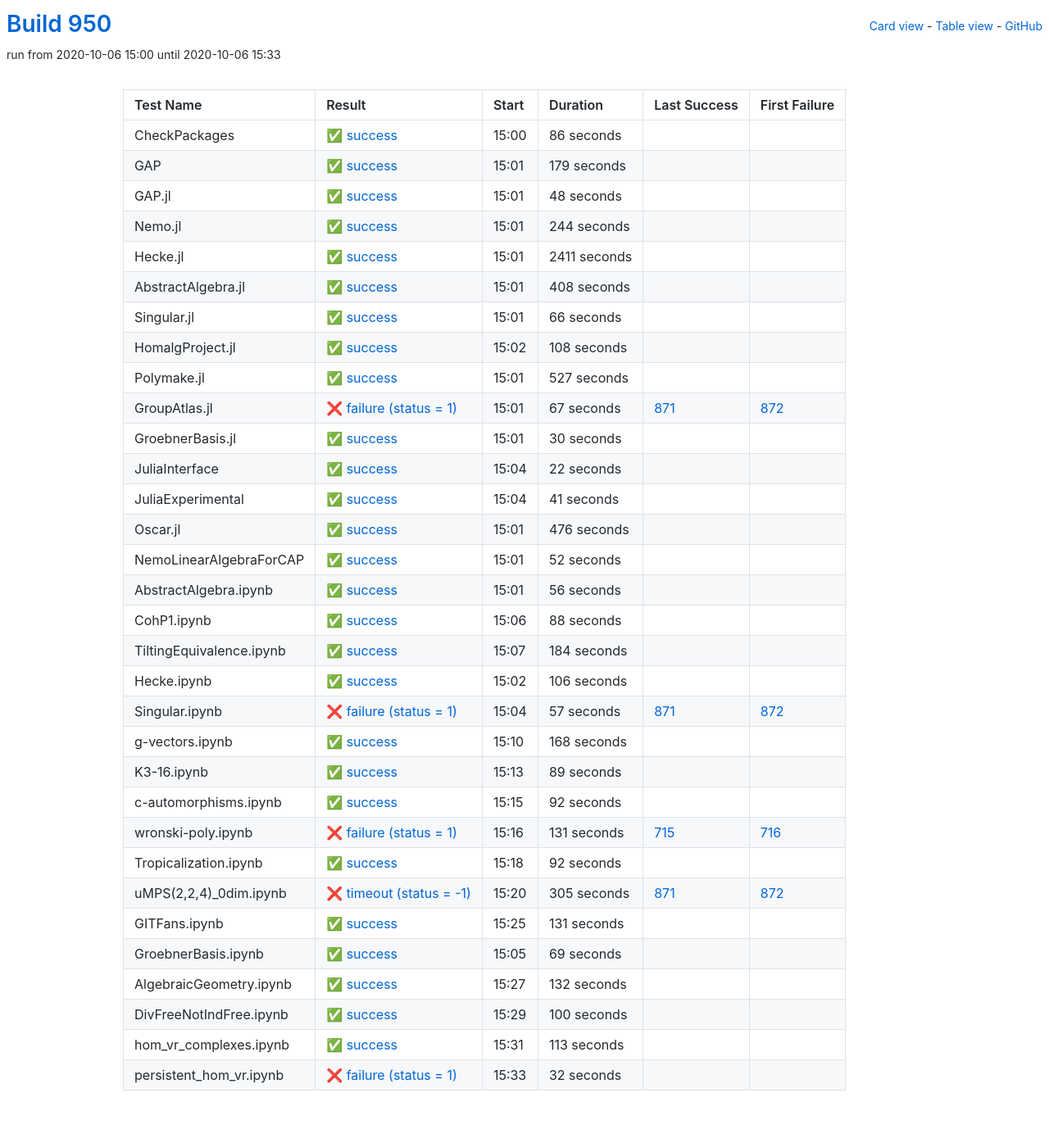
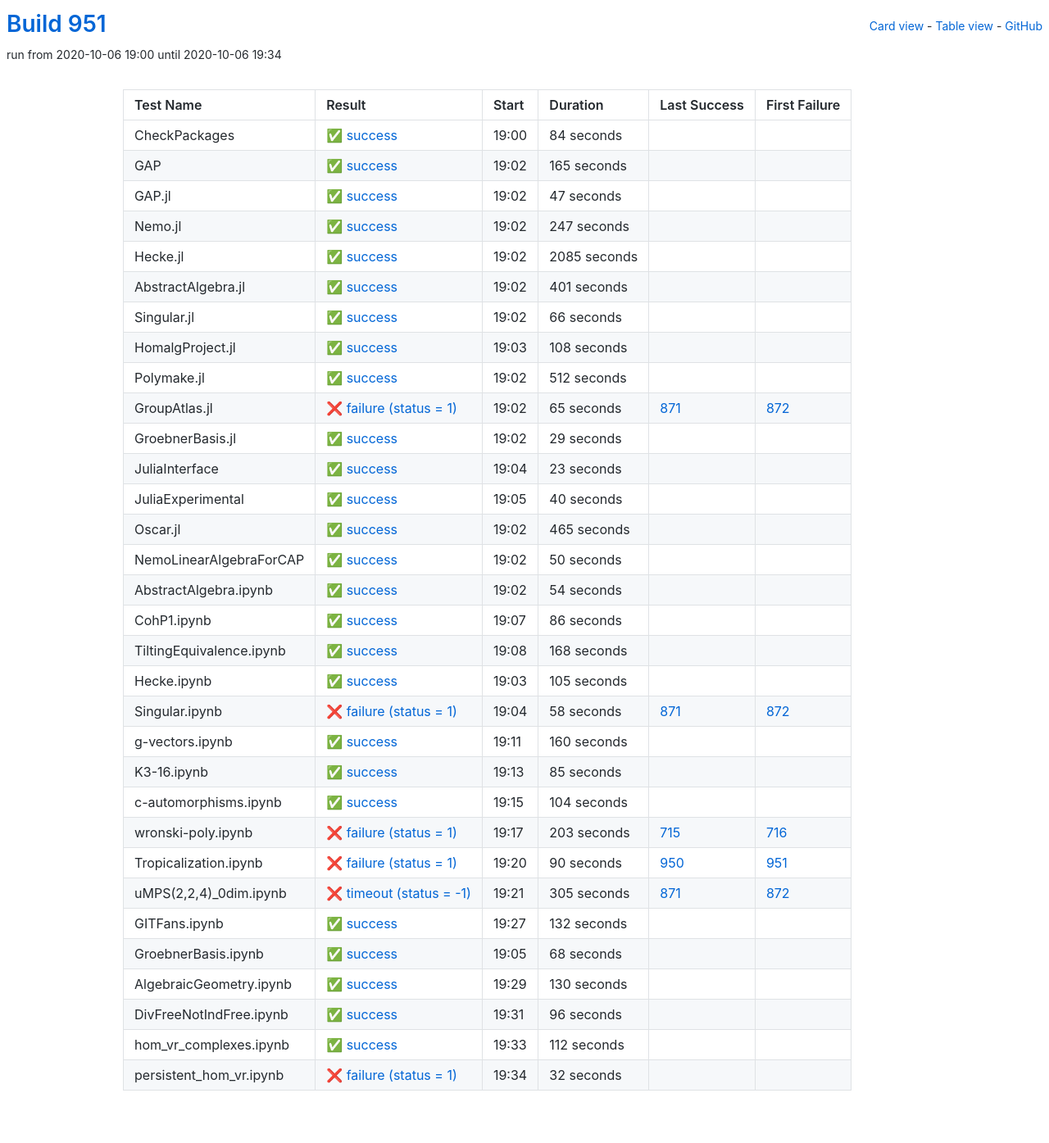
Before and after one commit to oscar-system/oscar-ci-status-stable, a Jekyll site: the page built from table.html, in a window 1280 px wide. Shown: the whole page at 82% size. Built offline with Jekyll 4.4.1, drawn with Linux system fonts in a browser that asks for light colours.

Commit message:
Build #951

```diff
--- a/_data/ci.yml
+++ b/_data/ci.yml
@@ -1,6 +1,6 @@
 ---
-build: 950
-build_url: https://oscarci.mathematik.uni-kl.de/job/oscar-stable/950/
+build: 951
+build_url: https://oscarci.mathematik.uni-kl.de/job/oscar-stable/951/
 job: oscar-stable
 organization: oscar-system
 repo: oscar-ci-status-stable
@@ -8,80 +8,80 @@ repourl: https://github.com/oscar-system/oscar-ci-status-stable
 tests:
 - name: CheckPackages
   id: checkpackages
-  log: https://oscarci.mathematik.uni-kl.de/job/oscar-stable/950/artifact/logs/build-950/CheckPackages.log
-  start: 2020-10-06 15:00
+  log: https://oscarci.mathematik.uni-kl.de/job/oscar-stable/951/artifact/logs/build-951/CheckPackages.log
+  start: 2020-10-06 19:00
   success: true
   exitcode: 0
   status: success
-  duration: 86
+  duration: 84
   last_success: false
   last_success_url:
   first_failure: false
   first_failure_url:
 - name: GAP
   id: gap
-  log: https://oscarci.mathematik.uni-kl.de/job/oscar-stable/950/artifact/logs/build-950/GAP.log
-  start: 2020-10-06 15:01
+  log: https://oscarci.mathematik.uni-kl.de/job/oscar-stable/951/artifact/logs/build-951/GAP.log
+  start: 2020-10-06 19:02
   success: true
   exitcode: 0
   status: success
-  duration: 179
+  duration: 165
   last_success: false
   last_success_url:
   first_failure: false
   first_failure_url:
 - name: GAP.jl
   id: gap-jl
-  log: https://oscarci.mathematik.uni-kl.de/job/oscar-stable/950/artifact/logs/build-950/GAP.jl.log
-  start: 2020-10-06 15:01
+  log: https://oscarci.mathematik.uni-kl.de/job/oscar-stable/951/artifact/logs/build-951/GAP.jl.log
+  start: 2020-10-06 19:02
   success: true
   exitcode: 0
   status: success
-  duration: 48
+  duration: 47
   last_success: false
   last_success_url:
   first_failure: false
   first_failure_url:
 - name: Nemo.jl
   id: nemo-jl
-  log: https://oscarci.mathematik.uni-kl.de/job/oscar-stable/950/artifact/logs/build-950/Nemo.jl.log
-  start: 2020-10-06 15:01
+  log: https://oscarci.mathematik.uni-kl.de/job/oscar-stable/951/artifact/logs/build-951/Nemo.jl.log
+  start: 2020-10-06 19:02
   success: true
   exitcode: 0
   status: success
-  duration: 244
+  duration: 247
   last_success: false
   last_success_url:
   first_failure: false
   first_failure_url:
 - name: Hecke.jl
   id: hecke-jl
-  log: https://oscarci.mathematik.uni-kl.de/job/oscar-stable/950/artifact/logs/build-950/Hecke.jl.log
-  start: 2020-10-06 15:01
+  log: https://oscarci.mathematik.uni-kl.de/job/oscar-stable/951/artifact/logs/build-951/Hecke.jl.log
+  start: 2020-10-06 19:02
   success: true
   exitcode: 0
   status: success
-  duration: 2411
+  duration: 2085
   last_success: false
   last_success_url:
   first_failure: false
   first_failure_url:
 - name: AbstractAlgebra.jl
   id: abstractalgebra-jl
-  log: https://oscarci.mathematik.uni-kl.de/job/oscar-stable/950/artifact/logs/build-950/AbstractAlgebra.jl.log
-  start: 2020-10-06 15:01
+  log: https://oscarci.mathematik.uni-kl.de/job/oscar-stable/951/artifact/logs/build-951/AbstractAlgebra.jl.log
+  start: 2020-10-06 19:02
   success: true
   exitcode: 0
   status: success
-  duration: 408
+  duration: 401
   last_success: false
   last_success_url:
   first_failure: false
   first_failure_url:
 - name: Singular.jl
   id: singular-jl
-  log: https://oscarci.mathematik.uni-kl.de/job/oscar-stable/950/artifact/logs/build-950/Singular.jl.log
-  start: 2020-10-06 15:01
+  log: https://oscarci.mathematik.uni-kl.de/job/oscar-stable/951/artifact/logs/build-951/Singular.jl.log
+  start: 2020-10-06 19:02
   success: true
   exitcode: 0
   status: success
@@ -92,8 +92,8 @@ tests:
   first_failure_url:
 - name: HomalgProject.jl
   id: homalgproject-jl
-  log: https://oscarci.mathematik.uni-kl.de/job/oscar-stable/950/artifact/logs/build-950/HomalgProject.jl.log
-  start: 2020-10-06 15:02
+  log: https://oscarci.mathematik.uni-kl.de/job/oscar-stable/951/artifact/logs/build-951/HomalgProject.jl.log
+  start: 2020-10-06 19:03
   success: true
   exitcode: 0
   status: success
@@ -104,152 +104,116 @@ tests:
   first_failure_url:
 - name: Polymake.jl
   id: polymake-jl
-  log: https://oscarci.mathematik.uni-kl.de/job/oscar-stable/950/artifact/logs/build-950/Polymake.jl.log
-  start: 2020-10-06 15:01
+  log: https://oscarci.mathematik.uni-kl.de/job/oscar-stable/951/artifact/logs/build-951/Polymake.jl.log
+  start: 2020-10-06 19:02
   success: true
   exitcode: 0
   status: success
-  duration: 527
+  duration: 512
   last_success: false
   last_success_url:
   first_failure: false
   first_failure_url:
 - name: GroupAtlas.jl
   id: groupatlas-jl
-  log: https://oscarci.mathematik.uni-kl.de/job/oscar-stable/950/artifact/logs/build-950/GroupAtlas.jl.log
-  start: 2020-10-06 15:01
+  log: https://oscarci.mathematik.uni-kl.de/job/oscar-stable/951/artifact/logs/build-951/GroupAtlas.jl.log
+  start: 2020-10-06 19:02
   success: false
   exitcode: 1
   status: failure
-  duration: 67
+  duration: 65
   last_success: 871
   last_success_url: https://oscarci.mathematik.uni-kl.de/job/oscar-stable/871/
   first_failure: 872
   first_failure_url: https://oscarci.mathematik.uni-kl.de/job/oscar-stable/872/
 - name: GroebnerBasis.jl
   id: groebnerbasis-jl
-  log: https://oscarci.mathematik.uni-kl.de/job/oscar-stable/950/artifact/logs/build-950/GroebnerBasis.jl.log
-  start: 2020-10-06 15:01
+  log: https://oscarci.mathematik.uni-kl.de/job/oscar-stable/951/artifact/logs/build-951/GroebnerBasis.jl.log
+  start: 2020-10-06 19:02
   success: true
   exitcode: 0
   status: success
-  duration: 30
+  duration: 29
   last_success: false
   last_success_url:
   first_failure: false
   first_failure_url:
 - name: JuliaInterface
   id: juliainterface
-  log: https://oscarci.mathematik.uni-kl.de/job/oscar-stable/950/artifact/logs/build-950/JuliaInterface.log
-  start: 2020-10-06 15:04
+  log: https://oscarci.mathematik.uni-kl.de/job/oscar-stable/951/artifact/logs/build-951/JuliaInterface.log
+  start: 2020-10-06 19:04
   success: true
   exitcode: 0
   status: success
-  duration: 22
+  duration: 23
   last_success: false
   last_success_url:
   first_failure: false
   first_failure_url:
 - name: JuliaExperimental
   id: juliaexperimental
-  log: https://oscarci.mathematik.uni-kl.de/job/oscar-stable/950/artifact/logs/build-950/JuliaExperimental.log
-  start: 2020-10-06 15:04
+  log: https://oscarci.mathematik.uni-kl.de/job/oscar-stable/951/artifact/logs/build-951/JuliaExperimental.log
+  start: 2020-10-06 19:05
   success: true
   exitcode: 0
   status: success
-  duration: 41
+  duration: 40
   last_success: false
   last_success_url:
   first_failure: false
   first_failure_url:
 - name: Oscar.jl
   id: oscar-jl
-  log: https://oscarci.mathematik.uni-kl.de/job/oscar-stable/950/artifact/logs/build-950/Oscar.jl.log
-  start: 2020-10-06 15:01
+  log: https://oscarci.mathematik.uni-kl.de/job/oscar-stable/951/artifact/logs/build-951/Oscar.jl.log
+  start: 2020-10-06 19:02
   success: true
   exitcode: 0
   status: success
-  duration: 476
+  duration: 465
   last_success: false
   last_success_url:
   first_failure: false
   first_failure_url:
 - name: NemoLinearAlgebraForCAP
   id: nemolinearalgebraforcap
-  log: https://oscarci.mathematik.uni-kl.de/job/oscar-stable/950/artifact/logs/build-950/NemoLinearAlgebraForCAP.log
-  start: 2020-10-06 15:01
+  log: https://oscarci.mathematik.uni-kl.de/job/oscar-stable/951/artifact/logs/build-951/NemoLinearAlgebraForCAP.log
+  start: 2020-10-06 19:02
   success: true
   exitcode: 0
   status: success
-  duration: 52
+  duration: 50
   last_success: false
   last_success_url:
   first_failure: false
   first_failure_url:
 - name: AbstractAlgebra.ipynb
   id: abstractalgebra-ipynb
-  log: https://oscarci.mathematik.uni-kl.de/job/oscar-stable/950/artifact/logs/build-950/AbstractAlgebra.ipynb.log
-  start: 2020-10-06 15:01
+  log: https://oscarci.mathematik.uni-kl.de/job/oscar-stable/951/artifact/logs/build-951/AbstractAlgebra.ipynb.log
+  start: 2020-10-06 19:02
   success: true
   exitcode: 0
   status: success
-  duration: 56
+  duration: 54
   last_success: false
   last_success_url:
   first_failure: false
   first_failure_url:
 - name: CohP1.ipynb
   id: cohp1-ipynb
-  log: https://oscarci.mathematik.uni-kl.de/job/oscar-stable/950/artifact/logs/build-950/CohP1.ipynb.log
-  start: 2020-10-06 15:06
+  log: https://oscarci.mathematik.uni-kl.de/job/oscar-stable/951/artifact/logs/build-951/CohP1.ipynb.log
+  start: 2020-10-06 19:07
   success: true
   exitcode: 0
   status: success
-  duration: 88
+  duration: 86
   last_success: false
   last_success_url:
   first_failure: false
   first_failure_url:
 - name: TiltingEquivalence.ipynb
   id: tiltingequivalence-ipynb
-  log: https://oscarci.mathematik.uni-kl.de/job/oscar-stable/950/artifact/logs/build-950/TiltingEquivalence.ipynb.log
-  start: 2020-10-06 15:07
-  success: true
-  exitcode: 0
-  status: success
-  duration: 184
-  last_success: false
-  last_success_url:
-  first_failure: false
-  first_failure_url:
-- name: Hecke.ipynb
-  id: hecke-ipynb
-  log: https://oscarci.mathematik.uni-kl.de/job/oscar-stable/950/artifact/logs/build-950/Hecke.ipynb.log
-  start: 2020-10-06 15:02
-  success: true
-  exitcode: 0
-  status: success
-  duration: 106
-  last_success: false
-  last_success_url:
-  first_failure: false
-  first_failure_url:
-- name: Singular.ipynb
-  id: singular-ipynb
-  log: https://oscarci.mathematik.uni-kl.de/job/oscar-stable/950/artifact/logs/build-950/Singular.ipynb.log
-  start: 2020-10-06 15:04
-  success: false
-  exitcode: 1
-  status: failure
-  duration: 57
-  last_success: 871
-  last_success_url: https://oscarci.mathematik.uni-kl.de/job/oscar-stable/871/
-  first_failure: 872
-  first_failure_url: https://oscarci.mathematik.uni-kl.de/job/oscar-stable/872/
-- name: g-vectors.ipynb
-  id: g-vectors-ipynb
-  log: https://oscarci.mathematik.uni-kl.de/job/oscar-stable/950/artifact/logs/build-950/g-vectors.ipynb.log
-  start: 2020-10-06 15:10
+  log: https://oscarci.mathematik.uni-kl.de/job/oscar-stable/951/artifact/logs/build-951/TiltingEquivalence.ipynb.log
+  start: 2020-10-06 19:08
   success: true
   exitcode: 0
   status: success
@@ -258,58 +222,94 @@ tests:
   last_success_url:
   first_failure: false
   first_failure_url:
-- name: K3-16.ipynb
-  id: k3-16-ipynb
-  log: https://oscarci.mathematik.uni-kl.de/job/oscar-stable/950/artifact/logs/build-950/K3-16.ipynb.log
-  start: 2020-10-06 15:13
+- name: Hecke.ipynb
+  id: hecke-ipynb
+  log: https://oscarci.mathematik.uni-kl.de/job/oscar-stable/951/artifact/logs/build-951/Hecke.ipynb.log
+  start: 2020-10-06 19:03
   success: true
   exitcode: 0
   status: success
-  duration: 89
+  duration: 105
+  last_success: false
+  last_success_url:
+  first_failure: false
+  first_failure_url:
+- name: Singular.ipynb
+  id: singular-ipynb
+  log: https://oscarci.mathematik.uni-kl.de/job/oscar-stable/951/artifact/logs/build-951/Singular.ipynb.log
+  start: 2020-10-06 19:04
+  success: false
+  exitcode: 1
+  status: failure
+  duration: 58
+  last_success: 871
+  last_success_url: https://oscarci.mathematik.uni-kl.de/job/oscar-stable/871/
+  first_failure: 872
+  first_failure_url: https://oscarci.mathematik.uni-kl.de/job/oscar-stable/872/
+- name: g-vectors.ipynb
+  id: g-vectors-ipynb
+  log: https://oscarci.mathematik.uni-kl.de/job/oscar-stable/951/artifact/logs/build-951/g-vectors.ipynb.log
+  start: 2020-10-06 19:11
+  success: true
+  exitcode: 0
+  status: success
+  duration: 160
+  last_success: false
+  last_success_url:
+  first_failure: false
+  first_failure_url:
+- name: K3-16.ipynb
+  id: k3-16-ipynb
+  log: https://oscarci.mathematik.uni-kl.de/job/oscar-stable/951/artifact/logs/build-951/K3-16.ipynb.log
+  start: 2020-10-06 19:13
+  success: true
+  exitcode: 0
+  status: success
+  duration: 85
   last_success: false
   last_success_url:
   first_failure: false
   first_failure_url:
 - name: c-automorphisms.ipynb
   id: c-automorphisms-ipynb
-  log: https://oscarci.mathematik.uni-kl.de/job/oscar-stable/950/artifact/logs/build-950/c-automorphisms.ipynb.log
-  start: 2020-10-06 15:15
+  log: https://oscarci.mathematik.uni-kl.de/job/oscar-stable/951/artifact/logs/build-951/c-automorphisms.ipynb.log
+  start: 2020-10-06 19:15
   success: true
   exitcode: 0
   status: success
-  duration: 92
+  duration: 104
   last_success: false
   last_success_url:
   first_failure: false
   first_failure_url:
 - name: wronski-poly.ipynb
   id: wronski-poly-ipynb
-  log: https://oscarci.mathematik.uni-kl.de/job/oscar-stable/950/artifact/logs/build-950/wronski-poly.ipynb.log
-  start: 2020-10-06 15:16
+  log: https://oscarci.mathematik.uni-kl.de/job/oscar-stable/951/artifact/logs/build-951/wronski-poly.ipynb.log
+  start: 2020-10-06 19:17
   success: false
   exitcode: 1
   status: failure
-  duration: 131
+  duration: 203
   last_success: 715
   last_success_url: https://oscarci.mathematik.uni-kl.de/job/oscar-stable/715/
   first_failure: 716
   first_failure_url: https://oscarci.mathematik.uni-kl.de/job/oscar-stable/716/
 - name: Tropicalization.ipynb
   id: tropicalization-ipynb
-  log: https://oscarci.mathematik.uni-kl.de/job/oscar-stable/950/artifact/logs/build-950/Tropicalization.ipynb.log
-  start: 2020-10-06 15:18
-  success: true
-  exitcode: 0
-  status: success
-  duration: 92
-  last_success: false
-  last_success_url:
-  first_failure: false
-  first_failure_url:
+  log: https://oscarci.mathematik.uni-kl.de/job/oscar-stable/951/artifact/logs/build-951/Tropicalization.ipynb.log
+  start: 2020-10-06 19:20
+  success: false
+  exitcode: 1
+  status: failure
+  duration: 90
+  last_success: 950
+  last_success_url: https://oscarci.mathematik.uni-kl.de/job/oscar-stable/950/
+  first_failure: 951
+  first_failure_url: https://oscarci.mathematik.uni-kl.de/job/oscar-stable/951/
 - name: uMPS(2,2,4)_0dim.ipynb
   id: umps-2-2-4-0dim-ipynb
-  log: https://oscarci.mathematik.uni-kl.de/job/oscar-stable/950/artifact/logs/build-950/uMPS-2-2-4-_0dim.ipynb.log
-  start: 2020-10-06 15:20
+  log: https://oscarci.mathematik.uni-kl.de/job/oscar-stable/951/artifact/logs/build-951/uMPS-2-2-4-_0dim.ipynb.log
+  start: 2020-10-06 19:21
   success: false
   exitcode: -1
   status: timeout
@@ -320,32 +320,8 @@ tests:
   first_failure_url: https://oscarci.mathematik.uni-kl.de/job/oscar-stable/872/
 - name: GITFans.ipynb
   id: gitfans-ipynb
-  log: https://oscarci.mathematik.uni-kl.de/job/oscar-stable/950/artifact/logs/build-950/GITFans.ipynb.log
-  start: 2020-10-06 15:25
-  success: true
-  exitcode: 0
-  status: success
-  duration: 131
-  last_success: false
-  last_success_url:
-  first_failure: false
-  first_failure_url:
-- name: GroebnerBasis.ipynb
-  id: groebnerbasis-ipynb
-  log: https://oscarci.mathematik.uni-kl.de/job/oscar-stable/950/artifact/logs/build-950/GroebnerBasis.ipynb.log
-  start: 2020-10-06 15:05
-  success: true
-  exitcode: 0
-  status: success
-  duration: 69
-  last_success: false
-  last_success_url:
-  first_failure: false
-  first_failure_url:
-- name: AlgebraicGeometry.ipynb
-  id: algebraicgeometry-ipynb
-  log: https://oscarci.mathematik.uni-kl.de/job/oscar-stable/950/artifact/logs/build-950/AlgebraicGeometry.ipynb.log
-  start: 2020-10-06 15:27
+  log: https://oscarci.mathematik.uni-kl.de/job/oscar-stable/951/artifact/logs/build-951/GITFans.ipynb.log
+  start: 2020-10-06 19:27
   success: true
   exitcode: 0
   status: success
@@ -354,34 +330,58 @@ tests:
   last_success_url:
   first_failure: false
   first_failure_url:
-- name: DivFreeNotIndFree.ipynb
-  id: divfreenotindfree-ipynb
-  log: https://oscarci.mathematik.uni-kl.de/job/oscar-stable/950/artifact/logs/build-950/DivFreeNotIndFree.ipynb.log
-  start: 2020-10-06 15:29
+- name: GroebnerBasis.ipynb
+  id: groebnerbasis-ipynb
+  log: https://oscarci.mathematik.uni-kl.de/job/oscar-stable/951/artifact/logs/build-951/GroebnerBasis.ipynb.log
+  start: 2020-10-06 19:05
   success: true
   exitcode: 0
   status: success
-  duration: 100
+  duration: 68
+  last_success: false
+  last_success_url:
+  first_failure: false
+  first_failure_url:
+- name: AlgebraicGeometry.ipynb
+  id: algebraicgeometry-ipynb
+  log: https://oscarci.mathematik.uni-kl.de/job/oscar-stable/951/artifact/logs/build-951/AlgebraicGeometry.ipynb.log
+  start: 2020-10-06 19:29
+  success: true
+  exitcode: 0
+  status: success
+  duration: 130
+  last_success: false
+  last_success_url:
+  first_failure: false
+  first_failure_url:
+- name: DivFreeNotIndFree.ipynb
+  id: divfreenotindfree-ipynb
+  log: https://oscarci.mathematik.uni-kl.de/job/oscar-stable/951/artifact/logs/build-951/DivFreeNotIndFree.ipynb.log
+  start: 2020-10-06 19:31
+  success: true
+  exitcode: 0
+  status: success
+  duration: 96
   last_success: false
   last_success_url:
   first_failure: false
   first_failure_url:
 - name: hom_vr_complexes.ipynb
   id: hom-vr-complexes-ipynb
-  log: https://oscarci.mathematik.uni-kl.de/job/oscar-stable/950/artifact/logs/build-950/hom_vr_complexes.ipynb.log
-  start: 2020-10-06 15:31
+  log: https://oscarci.mathematik.uni-kl.de/job/oscar-stable/951/artifact/logs/build-951/hom_vr_complexes.ipynb.log
+  start: 2020-10-06 19:33
   success: true
   exitcode: 0
   status: success
-  duration: 113
+  duration: 112
   last_success: false
   last_success_url:
   first_failure: false
   first_failure_url:
 - name: persistent_hom_vr.ipynb
   id: persistent-hom-vr-ipynb
-  log: https://oscarci.mathematik.uni-kl.de/job/oscar-stable/950/artifact/logs/build-950/persistent_hom_vr.ipynb.log
-  start: 2020-10-06 15:33
+  log: https://oscarci.mathematik.uni-kl.de/job/oscar-stable/951/artifact/logs/build-951/persistent_hom_vr.ipynb.log
+  start: 2020-10-06 19:34
   success: false
   exitcode: 1
   status: failure
```
Also changed, not shown: README.md.
